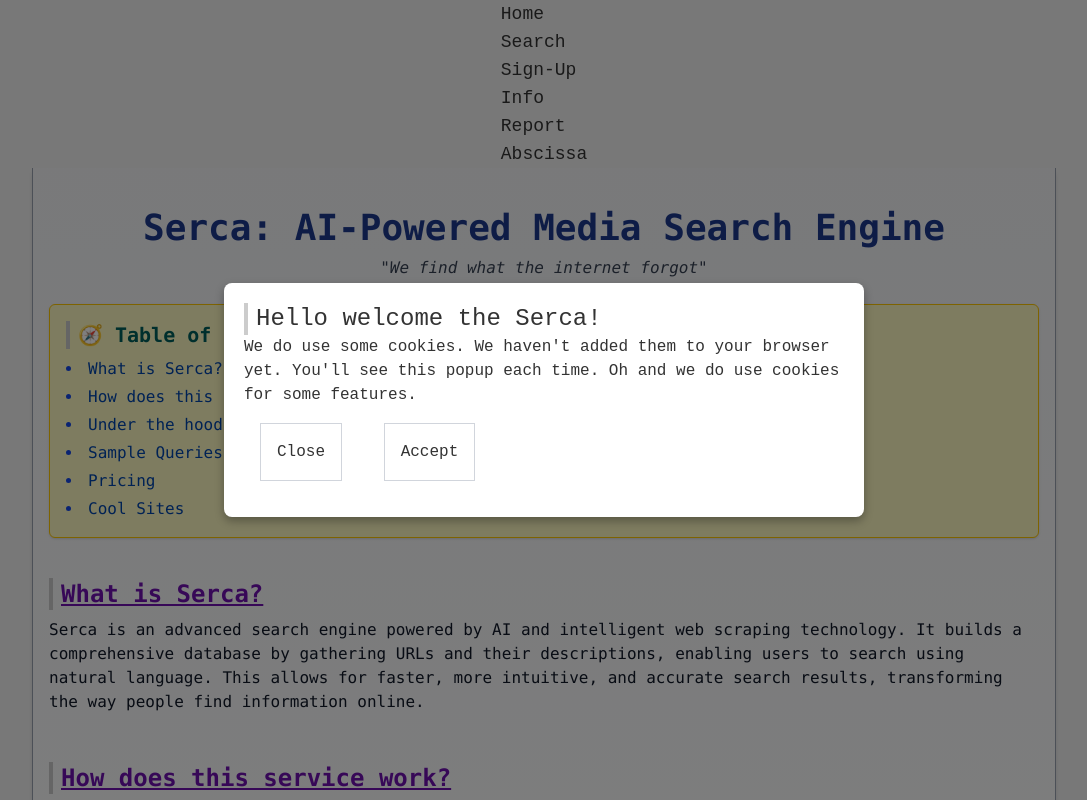
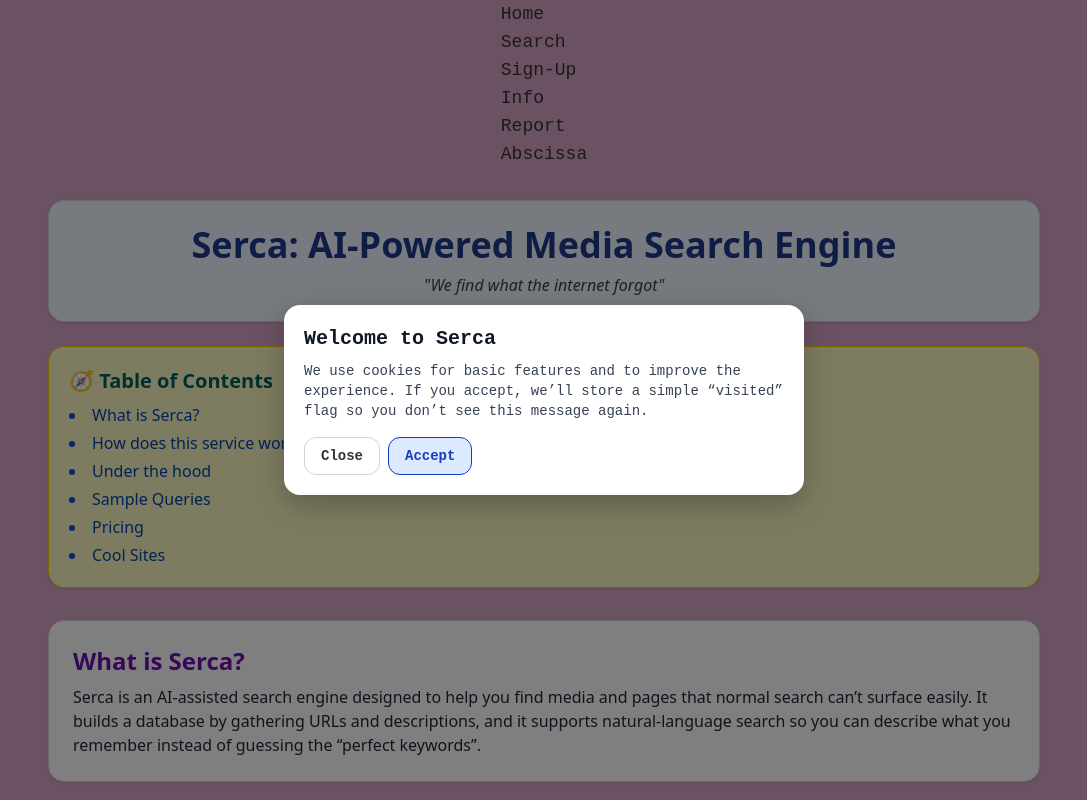
Before and after one commit to KilroyWasHere-cs-j/Serca-web, a SvelteKit app in the folder serca-web/: page / in a window 1280 px wide. Shown: the top 800 px of the page, without its empty margins (96-1183 px from the left). Built offline with nearby package versions, Linux system fonts and the light colour scheme.

Commit message:
Cleaning up the code and looks

```diff
--- a/serca-web/src/routes/+page.svelte
+++ b/serca-web/src/routes/+page.svelte
@@ -1,205 +1,254 @@
 <script lang="ts">
+	// ---------------------------------------------
+	// Home / Landing Page
+	// - Uses the same "clean cards + rounded-2xl + soft borders" aesthetic
+	//   as your search page.
+	// - Adds clear comments, removes duplicate CSS, and makes popup cookie UX work.
+	// ---------------------------------------------
+
+	// UI components
 	import Navbar from '../components/Navbar.svelte';
 	import Announcements from '../components/Announcements.svelte';
 	import HighlightedSites from '../components/HighlightedSites.svelte';
 	import Newsletter from '../components/Newsletter.svelte';
 	import Vudoo from '../components/Vudoo.svelte';
+
+	// Vercel instrumentation (Speed Insights is used; Analytics is imported but not used)
+	// NOTE: If you want analytics, call injectAnalytics() too.
 	import { injectAnalytics } from '@vercel/analytics/sveltekit';
 	import { injectSpeedInsights } from '@vercel/speed-insights/sveltekit';
 
+	import { onMount } from 'svelte';
+
+	// Enable Vercel performance tooling
 	injectSpeedInsights();
+	// injectAnalytics(); // uncomment if you actually want analytics enabled
 
+	// ---------------------------------------------
+	// Cookie popup state
+	// ---------------------------------------------
 	let showPopup = false;
 
-	// Check if the "visited" cookie is set
-	function checkFirstVisit() {
-		const visited = getCookie('visited');
-		if (!visited) {
-			showPopup = true;
-		}
-	}
+	/**
+	 * Read a cookie by name.
+	 * Returns empty string if missing.
+	 */
+	function getCookie(name: string): string {
+		// document.cookie -> "a=b; c=d; ..."
+		const decodedCookies = decodeURIComponent(document.cookie || '');
+		const cookieArr = decodedCookies.split(';');
 
-	// Set a cookie
-	function setCookie(name, value, days) {
-		const d = new Date();
-		d.setTime(d.getTime() + days * 24 * 60 * 60 * 1000); // Set expiry date
-		const expires = 'expires=' + d.toUTCString();
-		document.cookie = `${name}=${value}; ${expires}; path=/`;
-	}
-
-	// Get a cookie by name
-	function getCookie(name) {
-		const decodedCookies = decodeURIComponent(document.cookie);
-		const cookieArr = decodedCookies.split(';');
 		for (let i = 0; i < cookieArr.length; i++) {
-			let cookie = cookieArr[i].trim();
-			if (cookie.indexOf(name + '=') === 0) {
-				return cookie.substring(name.length + 1, cookie.length);
+			const cookie = cookieArr[i].trim();
+			if (cookie.startsWith(name + '=')) {
+				return cookie.substring(name.length + 1);
 			}
 		}
 		return '';
 	}
 
-	// Call checkFirstVisit when the component is mounted
-	import { onMount } from 'svelte';
+	/**
+	 * Set a cookie with a simple expiry window (days).
+	 * Adds SameSite=Lax to reduce CSRF-style cookie abuse.
+	 * NOTE: "Secure" should be used in production on HTTPS.
+	 */
+	function setCookie(name: string, value: string, days: number) {
+		const d = new Date();
+		d.setTime(d.getTime() + days * 24 * 60 * 60 * 1000);
+		const expires = 'expires=' + d.toUTCString();
+
+		// If you are always HTTPS in prod, add `; Secure`
+		document.cookie = `${name}=${encodeURIComponent(value)}; ${expires}; path=/; SameSite=Lax`;
+	}
+
+	/**
+	 * Check whether this is a first visit (no "visited" cookie).
+	 * If first visit -> show the cookie popup once.
+	 */
+	function checkFirstVisit() {
+		const visited = getCookie('visited');
+		showPopup = !visited;
+	}
+
+	/**
+	 * Close/open the popup.
+	 * (Used for overlay click and close button.)
+	 */
+	function togglePopup() {
+		showPopup = !showPopup;
+	}
+
+	/**
+	 * Accept cookies: store a long-lived flag and close.
+	 */
+	function acceptCookies() {
+		setCookie('visited', 'true', 365);
+		showPopup = false;
+	}
+
+	// Run the first-visit check on client mount (safe: document.cookie exists)
 	onMount(() => {
 		checkFirstVisit();
 	});
-
-	function togglePopup() {
-		showPopup = !showPopup;
-	}
 </script>
 
 <Navbar />
 
-<div
-	class="mx-auto max-w-5xl border-x border-gray-400 bg-gradient-to-b from-gray-100 via-white to-gray-200 px-4 py-10 font-mono text-gray-900 shadow-md"
->
-	<!-- Title -->
-	<h1 class="mb-2 text-center text-4xl font-bold text-blue-900">
-		Serca: AI-Powered Media Search Engine
-	</h1>
-	<p class="mb-6 text-center text-gray-700 italic">"We find what the internet forgot"</p>
+<!--
+	Page shell:
+	- max-w-5xl container
+	- rounded-2xl cards
+	- soft border + subtle background
+	- minimal custom CSS (Tailwind-first)
+-->
+<main class="mx-auto w-full max-w-5xl px-4 pb-10 pt-8 font-sans text-gray-900">
+	<!-- Hero / Header -->
+	<section class="rounded-2xl border border-gray-300 bg-blue-50 p-6 shadow-sm">
+		<h1 class="text-center text-4xl font-bold text-blue-900">Serca: AI-Powered Media Search Engine</h1>
+		<p class="mt-2 text-center text-gray-700 italic">"We find what the internet forgot"</p>
+	</section>
 
 	<!-- Table of Contents -->
-	<div class="mb-10 rounded-md border border-yellow-400 bg-yellow-100 p-4 shadow-sm">
+	<section class="mt-6 rounded-2xl border border-yellow-400 bg-yellow-100 p-5 shadow-sm">
 		<h2 class="mb-2 text-xl font-bold text-teal-800">🧭 Table of Contents</h2>
 		<ul class="list-inside list-disc space-y-1 text-blue-700">
 			<li><a href="#what-is-serca" class="hover:underline">What is Serca?</a></li>
 			<li><a href="#how-does-serca" class="hover:underline">How does this service work?</a></li>
 			<li><a href="#how-it-works" class="hover:underline">Under the hood</a></li>
 			<li><a href="#sample-queries" class="hover:underline">Sample Queries</a></li>
-			<li><a href="#api" class="hover:underline">Pricing</a></li>
+			<li><a href="#pricing" class="hover:underline">Pricing</a></li>
 			<li><a href="#highlighted-sites" class="hover:underline">Cool Sites</a></li>
 		</ul>
-	</div>
+	</section>
 
 	<!-- What is Serca -->
-	<section id="what-is-serca" class="mb-12">
-		<h2 class="mb-2 text-2xl font-bold text-purple-800 underline">What is Serca?</h2>
-		<p>
-			Serca is an advanced search engine powered by AI and intelligent web scraping technology. It
-			builds a comprehensive database by gathering URLs and their descriptions, enabling users to
-			search using natural language. This allows for faster, more intuitive, and accurate search
-			results, transforming the way people find information online.
+	<section id="what-is-serca" class="mt-8 rounded-2xl border border-gray-300 bg-white p-6 shadow-sm">
+		<h2 class="mb-2 text-2xl font-bold text-purple-800">What is Serca?</h2>
+		<p class="text-gray-800">
+			Serca is an AI-assisted search engine designed to help you find media and pages that normal search
+			can’t surface easily. It builds a database by gathering URLs and descriptions, and it supports
+			natural-language search so you can describe what you remember instead of guessing the “perfect keywords”.
 		</p>
 	</section>
 
 	<!-- How the Serca service will work -->
-	<section id="how-does-serca" class="mb-12">
-		<h2 class="mb-2 text-2xl font-bold text-purple-800 underline">How does this service work?</h2>
-		<p>
-			We are committed to being as transparent as possible. We will maintain a free version to
-			contribute to the betterment of the internet. Additionally, Serca will offer a paid version
-			with extra features and support. This paid service will be tiered, providing enhanced services
-			and search capabilities. While the internet is an amazing place, and we all love it!! It's not
-			all sunshine and rainbows. Serca will implement a flagging system to mark inappropriate
-			content, which will be inaccessible at the free tier. Paid tiers will have access to this
-			content. Furthermore, all illegal content will be banned and reported to the proper
-			authorities. If you have any questions or concerns, please feel free to <a
-				href="mailto:gmtower1@gmail.com">contact</a
-			> us.
+	<section id="how-does-serca" class="mt-8 rounded-2xl border border-gray-300 bg-white p-6 shadow-sm">
+		<h2 class="mb-2 text-2xl font-bold text-purple-800">How does this service work?</h2>
+
+		<p class="text-gray-800">
+			We’re committed to being transparent. Serca will keep a free tier that’s useful and safe, and a paid
+			tier with extra features and higher query limits to help cover server + database costs.
+		</p>
+
+		<p class="mt-3 text-gray-800">
+			The internet has amazing content… and some content that needs stricter handling. Serca uses a
+			flagging system to control access to sensitive content. The free tier won’t include flagged material,
+			while paid tiers may allow access depending on policy and legality.
+		</p>
+
+		<p class="mt-3 text-gray-800">
+			<strong>Important:</strong> Illegal content is not allowed. If illegal content is discovered, it will be
+			removed and reported to the proper authorities.
+		</p>
+
+		<p class="mt-3 text-gray-800">
+			Questions? Reach out via <a class="text-blue-700 hover:underline" href="mailto:gmtower1@gmail.com">email</a>.
 		</p>
 	</section>
 
-	<!-- How It Works -->
-	<section id="how-it-works" class="mb-12">
-		<h2 class="mb-2 text-2xl font-bold text-purple-800 underline">Under the hood</h2>
-		<ul class="list-inside list-disc text-gray-800">
+	<!-- Under the hood -->
+	<section id="how-it-works" class="mt-8 rounded-2xl border border-gray-300 bg-white p-6 shadow-sm">
+		<h2 class="mb-2 text-2xl font-bold text-purple-800">Under the hood</h2>
+
+		<ul class="list-inside list-disc space-y-2 text-gray-800">
 			<li>
-				<strong>Multimodal AI models</strong> (image, video, and audio[coming soon]) to analyze and process
-				various types of media.
+				<strong>Multimodal AI models</strong> (image, video, and audio—coming soon) to understand different
+				types of media.
 			</li>
 			<li>
-				<strong>Advanced web scraping and discovery</strong> techniques to uncover hidden media across
-				the web.
+				<strong>Web scraping + discovery</strong> to uncover hard-to-find pages and media across the web.
 			</li>
 			<li>
-				<strong>Edge computing</strong> systems to minimize environmental impact by processing data closer
-				to the source.
+				<strong>Edge computing</strong> to process data closer to the source and reduce unnecessary load.
 			</li>
 		</ul>
 	</section>
 
 	<!-- Sample Queries -->
-	<section id="sample-queries" class="mb-12">
-		<h2 class="mb-2 text-2xl font-bold text-purple-800 underline">Sample Queries</h2>
-		<h3>Here are some sample queries to try. Please see search page for specifics.</h3>
-		<div class="border border-gray-300 bg-white p-4 font-mono text-sm text-gray-800 shadow-inner">
-			<pre>
-> "people at the beach"
-> "tv and broadcasts"
-> "animals"
+	<section id="sample-queries" class="mt-8 rounded-2xl border border-gray-300 bg-white p-6 shadow-sm">
+		<h2 class="mb-2 text-2xl font-bold text-purple-800">Sample Queries</h2>
+		<p class="text-gray-800">Here are a few examples. (See the search page for specifics.)</p>
+
+		<div class="mt-4 rounded-xl border border-gray-200 bg-gray-50 p-4 font-mono text-sm text-gray-800">
+			<pre class="whitespace-pre-wrap">
+> people at the beach
+> tv and broadcasts
+> animals
 			</pre>
 		</div>
 	</section>
 
-	<!-- Serca Pricing -->
-	<section id="pricing" class="mb-12">
-		<h2 class="mb-2 text-2xl font-bold text-purple-800 underline">Serca Pricing</h2>
-		<div class="border border-gray-400 bg-gray-100 p-4 font-mono text-sm">
-			<p>
-				While the Serca-core is open source access to our database and search engine are not
-				completely free. We need to charge small fees to support the servers and database.
+	<!-- Pricing -->
+	<section id="pricing" class="mt-8 rounded-2xl border border-gray-300 bg-white p-6 shadow-sm">
+		<h2 class="mb-2 text-2xl font-bold text-purple-800">Pricing</h2>
+
+		<p class="text-gray-800">
+			While the Serca-core is open source, access to the hosted database and search API can’t be completely free.
+			We charge small fees to support servers, storage, and indexing.
 		</p>
-			<br />
-			<h2><strong>Pay as you use pricing</strong></h2>
-			<p>
-				Every new user will have a set number of queries per month free. After these queries are
-				used up, they will be charged pre query.
+
+		<div class="mt-4 rounded-xl border border-gray-200 bg-gray-50 p-4 text-sm text-gray-800">
+			<h3 class="text-base font-bold">Pay-as-you-use</h3>
+			<p class="mt-1">
+				Every new user gets a set number of free queries per month. After that, queries become paid (pricing TBD).
 			</p>
-			<br />
-			<h2><strong>What's always free</strong></h2>
-			<p>The keyword searching method will remain free.</p>
+
+			<h3 class="mt-4 text-base font-bold">What’s always free</h3>
+			<p class="mt-1">The basic keyword searching method will remain free.</p>
 		</div>
 	</section>
 
 	<!-- Highlighted Sites -->
-	<section id="highlighted-sites" class="mb-12">
+	<section id="highlighted-sites" class="mt-8 rounded-2xl border border-gray-300 bg-white p-6 shadow-sm">
+		<h2 class="mb-4 text-2xl font-bold text-purple-800">Cool Sites</h2>
 		<HighlightedSites />
 	</section>
 
-	<!-- Final Note -->
-	<p class="mt-8 mb-4 text-center font-serif text-base text-gray-600 italic">Kilroy Was Here!</p>
-</div>
+	<!-- Newsletter -->
+	<section class="mt-8">
+		<Newsletter />
+	</section>
 
-<!-- Newsletter -->
-<Newsletter />
+	<!-- Announcements header -->
+	<section class="mt-10 rounded-2xl border border-gray-300 bg-blue-50 p-5 text-center shadow-sm">
+		<h2 class="text-2xl font-bold text-blue-900">Announcements</h2>
+	</section>
 
-<h1 class="m-4 flex justify-center text-4xl">Announcements</h1>
-
-<!-- Announcements -->
-<div class="mx-auto mt-6 max-w-5xl px-4">
+	<!-- Announcements list -->
+	<section class="mt-6 space-y-4">
 		<Announcements
 			title="Spanish localization"
 			date="September 15, 2025"
 			type="Development Milestone"
-		content="I have located someone willing to translate the website into Spanish. At somepoint we will try and do this for more languages."
+			content="I have located someone willing to translate the website into Spanish. At some point we will try and do this for more languages."
 		/>
 		<Announcements
 			title="API Development"
 			date="September 15, 2025"
 			type="Development Milestone"
-		content="Between summer and school I haven't been able to work on this as I should be. But in that time I managed to build an AI embedding search engine that I think will work well here.
-		As such I will be implementing it into Serca."
+			content="Between summer and school I haven't been able to work on this as I should be. But in that time I managed to build an AI embedding search engine that I think will work well here. As such I will be implementing it into Serca."
 		/>
 		<Announcements
 			title="Back end and AI updates"
 			date="May 17, 2025"
 			type="Development Milestone"
-		content="It has been a bit since we added anything to announcements. We've been putting a ton of work into building out the backend.
-		The entire AI pipeline and inference has been moved off of the cloud and can now run on a M1 Mac.
-		It's important that we can run Serca on hardware that doesn't cost $10,000. Next is building out the API and search engine."
+			content="It has been a bit since we added anything to announcements. We've been putting a ton of work into building out the backend. The entire AI pipeline and inference has been moved off of the cloud and can now run on a M1 Mac. It's important that we can run Serca on hardware that doesn't cost $10,000. Next is building out the API and search engine."
 		/>
 		<Announcements
 			title="Serca launches into alpha"
 			date="April 23, 2025"
 			type="Development Milestone"
-		content="Today our search engine and database talked for the first time. We are now officially in the alpha phase.
-		There is definatly a ton of room to grow. For the next weeks we will be working on the following features:
-		* Improved AI description
-		* AI assisted search"
+			content="Today our search engine and database talked for the first time. We are now officially in the alpha phase. There is definitely a ton of room to grow. For the next weeks we will be working on the following features: * Improved AI description * AI assisted search"
 		/>
 		<Announcements
 			title="Abscissa is currently building out this page"
@@ -207,113 +256,76 @@
 			type="Development"
 			content="We are properly in the development trenches now. We will keep you posted."
 		/>
-	<Announcements
-		title="Page creation"
-		date="April 4, 2025"
-		type="Development"
-		content="This page was created"
-	/>
+		<Announcements title="Page creation" date="April 4, 2025" type="Development" content="This page was created" />
+	</section>
+
+	<!-- Footer / signature line -->
+	<p class="mt-10 text-center font-serif text-base text-gray-600 italic">Kilroy Was Here!</p>
+</main>
+
+<!-- Cookie popup (only on first visit) -->
+{#if showPopup}
+	<!-- Clicking the overlay closes the modal -->
+	<div class="overlay" on:click={togglePopup}></div>
+
+	<!-- Modal card -->
+	<div class="popup" role="dialog" aria-modal="true" aria-label="Cookie notice">
+		<h2 class="text-xl font-bold text-gray-900">Welcome to Serca</h2>
+		<p class="mt-2 text-sm text-gray-700">
+			We use cookies for basic features and to improve the experience. If you accept, we’ll store a simple “visited”
+			flag so you don’t see this message again.
+		</p>
+
+		<div class="mt-4 flex flex-wrap gap-2">
+			<button class="rounded-xl border border-gray-300 bg-white px-4 py-2 text-sm font-bold hover:bg-gray-50" on:click={togglePopup}>
+				Close
+			</button>
+
+			<button class="rounded-xl border border-blue-800 bg-blue-100 px-4 py-2 text-sm font-bold text-blue-800 hover:bg-blue-200" on:click={acceptCookies}>
+				Accept
+			</button>
 		</div>
-
-{#if showPopup}
-	<div class="overlay" on:click={togglePopup}></div>
-	<div class="popup">
-		<h2 class="text-2xl">Hello welcome the Serca!</h2>
-		<p>
-			We do use some cookies. We haven't added them to your browser yet. You'll see this popup each
-			time. Oh and we do use cookies for some features.
-		</p>
-		<button class="m-4 border border-gray-300 p-4" on:click={togglePopup}>Close</button>
-		<button
-			class="m-4 border border-gray-300 p-4"
-			on:click={() => {
-				setCookie('visited', 'true', 365);
-				togglePopup();
-			}}>Accept</button
-		>
 	</div>
 {/if}
 
-<!-- Footer -->
+<!-- Footer component -->
 <Vudoo />
 
 <style>
-	body {
-		background-color: #d8a6c7; /* Piss Purple Background */
-		font-family: 'Courier New', Courier, monospace;
-		color: #222;
+	/* Keep styling minimal; Tailwind handles most of the look.
+	   Only modal/overlay and page background need custom CSS. */
+
+	:global(body) {
+		background-color: #d8a6c7; /* your current background */
 	}
 
 	a {
 		color: #0044aa;
 	}
-
 	a:hover {
 		color: #000;
 		background-color: #ffe;
 	}
 
-	pre {
-		background-color: #f9f9f9;
-		padding: 0.5rem;
-		overflow-x: auto;
-		font-family: 'Courier New', Courier, monospace;
-	}
-
-	h2 {
-		border-left: 4px solid #ccc;
-		padding-left: 0.5rem;
-	}
-
-	/* Subtle highlight effect */
-	ul li:hover {
-		background-color: #f0f0f0;
-	}
-
 	/* Overlay to dim the background */
 	.overlay {
 		position: fixed;
-		top: 0;
-		left: 0;
-		width: 100%;
-		height: 100%;
+		inset: 0;
 		background: rgba(0, 0, 0, 0.5);
 		z-index: 10;
 	}
 
-	/* The popup container */
+	/* The popup container (modal) */
 	.popup {
 		position: fixed;
 		top: 50%;
 		left: 50%;
 		transform: translate(-50%, -50%);
+		width: min(520px, calc(100% - 2rem));
 		background: white;
 		padding: 20px;
-		border-radius: 8px;
-		box-shadow: 0 4px 10px rgba(0, 0, 0, 0.3);
-		z-index: 20;
-	}
-
-	.overlay {
-		position: fixed;
-		top: 0;
-		left: 0;
-		width: 100%;
-		height: 100%;
-		background: rgba(0, 0, 0, 0.5);
-		z-index: 10;
-	}
-
-	/* The popup container */
-	.popup {
-		position: fixed;
-		top: 50%;
-		left: 50%;
-		transform: translate(-50%, -50%);
-		background: white;
-		padding: 20px;
-		border-radius: 8px;
-		box-shadow: 0 4px 10px rgba(0, 0, 0, 0.3);
+		border-radius: 16px;
+		box-shadow: 0 10px 30px rgba(0, 0, 0, 0.25);
 		z-index: 20;
 	}
 </style>
```
Also changed, not shown: serca-web/src/routes/serca-search/+page.svelte (+62 -19 lines). Lines whose indentation alone changed are shown as unchanged.
